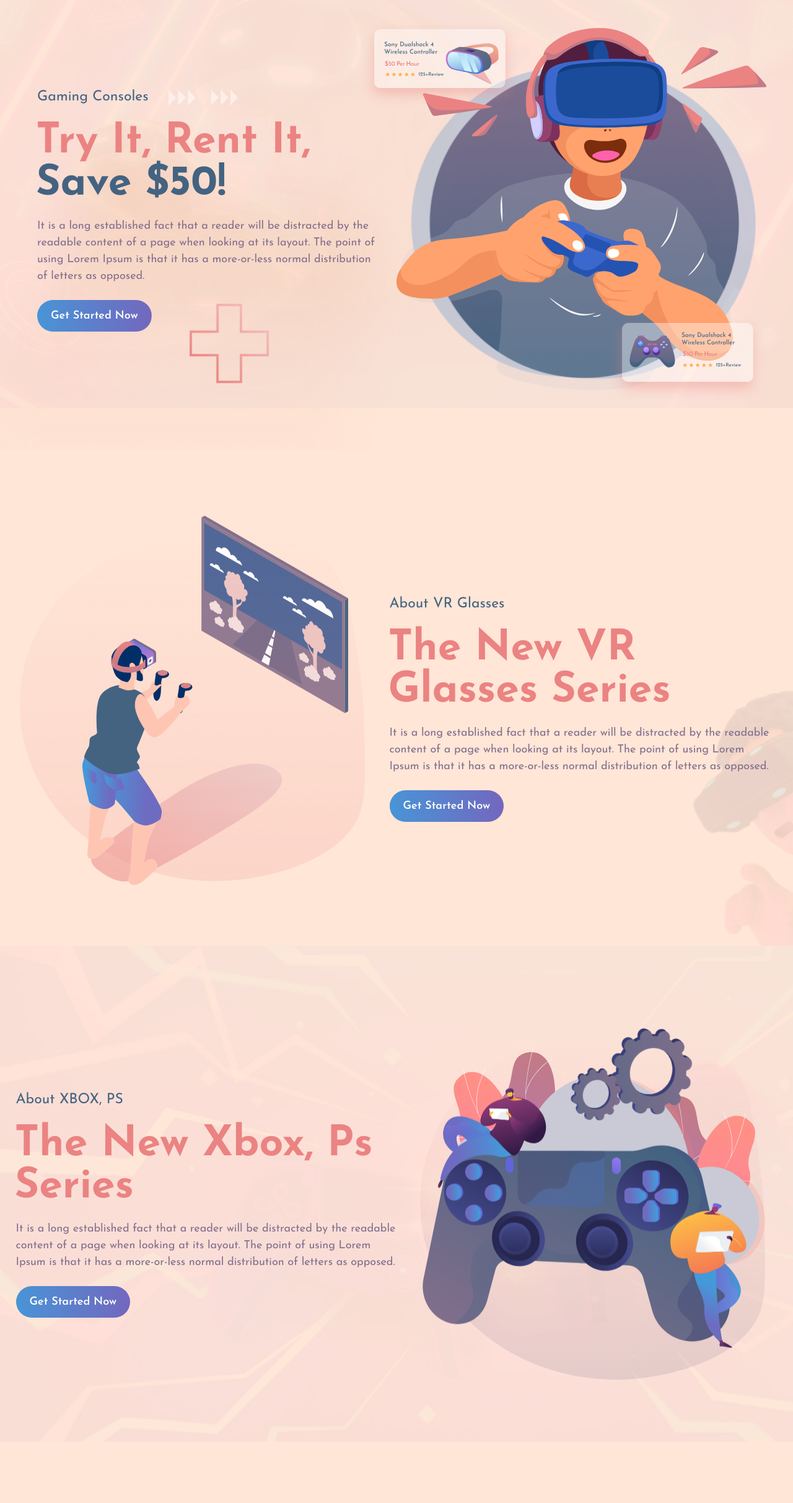
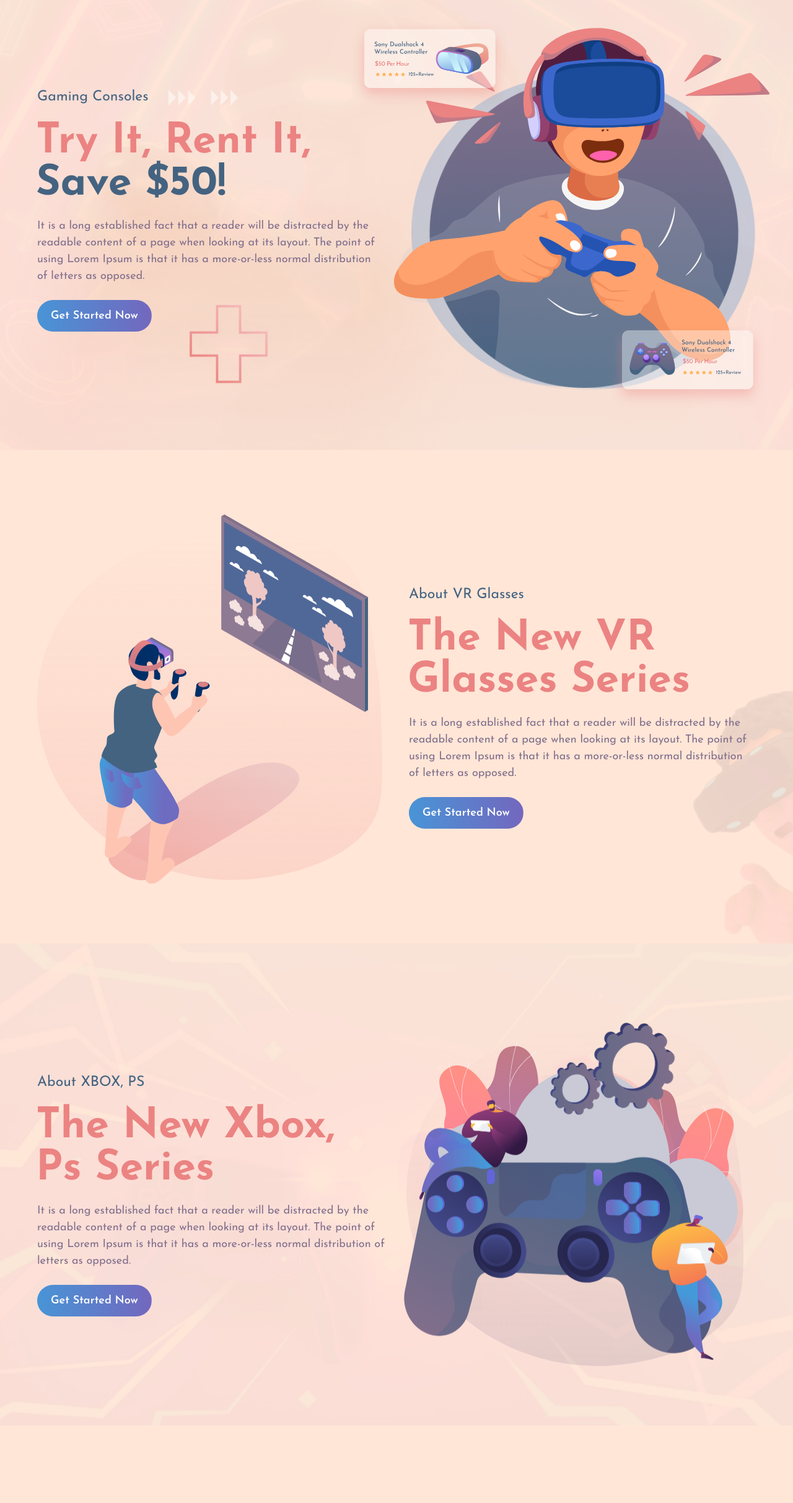
Before and after one commit to GabimaruDevastated/Layout-GoGames, a website built with Vite: page index.html in a window 1280 px wide. Shown: the part 83-2508 px from the top of the page at 62% size. Built offline with nearby package versions, Linux system fonts and the light colour scheme; files whose address does not match are found by name.

Commit message:
fix: Исправлены стили, удалены не нужные файлы

```diff
--- a/index.html
+++ b/index.html
@@ -8,10 +8,10 @@
         <title>GoGames</title>
     </head>
     <body>
-        <header class="absolute left-1/2 -translate-x-1/2 top-0 z-20 pt-6 max-w-[1200px] w-full">
-            <div class="case flex items-center justify-between max-w-[1200px] w-full gap-5">
+        <header class="absolute left-1/2 -translate-x-1/2 pt-6 max-w-[1200px] w-full">
+            <div class="case flex items-center w-full gap-5">
                 <a href="" class="w-[12.5rem]"><img src="./image/logo.png" width="280" height="78" alt=""></a>
-                <div class="max-lg:hidden flex items-center gap-14">
+                <div class="max-lg:hidden flex items-center gap-14 ml-auto">
                     <nav>
                         <ul class="flex gap-11">
                             <li class="list__item"><a href="#welcome">Home</a></li>
@@ -22,7 +22,7 @@
                     </nav>
                     <a href="#!" class="button">Get Started Now</a>
                 </div>
-                <button class="button_burger lg:hidden">
+                <button class="button_burger lg:hidden ml-auto">
                     <span class="burger-line"></span>
                     <span class="burger-line"></span>
                     <span class="burger-line"></span>
@@ -30,36 +30,36 @@
             </div>
         </header>
         <main>
-            <section id="welcome" class="bg-[url('../image/bg1.png')] bg-cover">
-                <div class="case max-w-[1200px] md:grid md:grid-cols-2 max-md:flex max-md:flex-col-reverse items-center lg:gap-12 max-md:gap-5">
+            <section id="welcome" class="bg-[url('../image/welcome/bg-welcome.png')]">
+                <div class="case md:grid md:grid-cols-2 max-md:flex max-md:flex-col-reverse items-center lg:gap-12 max-md:gap-5">
                     <div class="relative">
                         <p class="subtitle flex gap-4 md:gap-8">Gaming Consoles <img class="w-28 max-md:w-20" src="./image/welcome/arrows.svg" alt=""></p>
                         <h1 class="title">Try It, Rent It, <span class="text-[#446381]">Save&nbsp;$50!</span></h1>
                         <p class="text">It is a long established fact that a reader will be distracted by the readable content of a page when looking at its layout. The point of using Lorem Ipsum is that it has a more-or-less normal distribution of letters as opposed.</p>
                         <a href="#!" class="button">Get Started Now</a>
-                        <img class="x-img max-lg:hidden" src="image/welcome/x.svg" alt="">
+                        <img class="x-img max-lg:hidden" src="image/welcome/x.svg" loading="lazy" alt="">
                     </div>
                     <div class="relative max-lg:hidden">
-                        <img class="absolute z-[1] top-16 w-full" src="./image/welcome/hero-boy-bg.png" alt="">
-                        <div class="relative z-[1] -left-5">
-                            <img class="joy absolute w-full left-[3vw] bottom-[70%]" src="./image/welcome/hero-joy.svg" alt="">
-                            <img class="boy relative top-0 right-1" src="./image/welcome/hero-boy.svg" alt="">
+                        <img class="absolute top-20" src="./image/welcome/hero-boy-bg.png" width="555" height="500" alt="">
+                        <div class="relative -left-4">
+                            <img class="joy absolute w-full left-[7%] bottom-[68%]" src="./image/welcome/hero-joy.svg" alt="">
+                            <img class="boy relative -left-3" src="./image/welcome/hero-boy.svg" alt="">
                         </div>
-                        <img class="absolute z-[2] -top-2 -left-20" src="./image/welcome/card1.svg" alt="">
-                        <img class="absolute z-[2] -bottom-4 -right-4" src="./image/welcome/card2.svg" alt="">
+                        <img class="absolute -top-2 -left-24" src="./image/welcome/card1.svg" alt="">
+                        <img class="absolute -bottom-7 -right-4" src="./image/welcome/card2.svg" alt="">
                     </div>
-                    <img class="w-full max-md:max-w-md lg:hidden" src="./image/welcome/hero-scene.svg" alt="">
+                    <img class="w-full max-md:max-w-md lg:hidden" src="./image/welcome/hero-scene.svg" loading="lazy" alt="">
                 </div>
             </section>
 
             <section id="about">
-                <div class="case flex max-md:flex-col justify-center items-center gap-10">
-                    <img class="lg:hidden max-md:max-w-md md:max-w-[50%] w-full" src="./image/about/illutration.svg" alt="">
+                <div class="case md:grid md:grid-cols-2 max-md:flex max-md:flex-col items-center gap-10">
+                    <img class="lg:hidden max-md:max-w-md w-full" src="./image/about/illutration.svg" loading="lazy" alt="">
                     <div class="relative max-w-xl max-lg:hidden">
-                        <img class="right-0 relative z-[1]" src="./image/about/about_scene-without-tv.svg" alt="">
-                        <img class="tv absolute -top-5 right-8 [zoom:0.82]" src="./image/about/tv.svg" alt="">
+                        <img class="relative" src="./image/about/about_scene-without-tv.svg" loading="lazy" alt="">
+                        <img class="tv absolute -top-5 right-8 [zoom:0.82]" src="./image/about/tv.svg" loading="lazy" alt="">
                     </div>
-                    <div class="about__text md:max-w-[50%]">
+                    <div class="about__text">
                         <p class="subtitle">About VR Glasses</p>
                         <h2 class="title">The New VR Glasses Series</h2>
                         <p class="text">It is a long established fact that a reader will be distracted by the readable content of a page when looking at its layout. The point of using Lorem Ipsum is that it has a more-or-less normal distribution of letters as opposed.</p>
@@ -68,26 +68,26 @@
                 </div>
             </section>
 
-            <section id="about-pc" class="bg-[url(../image/about-pc/about-pc_bg.png)] bg-cover">
-                <div class="case flex max-md:flex-col-reverse justify-center items-center gap-8">
-                    <div class="md:max-w-[50%]">
+            <section id="about-pc" class="bg-[url(../image/about-pc/about-pc_bg.png)] bg-center bg-cover">
+                <div class="case md:grid md:grid-cols-2 max-md:flex max-md:flex-col-reverse items-center gap-8">
+                    <div class="">
                         <p class="subtitle">About XBOX, PS</p>
                         <h2 class="title">The New Xbox, Ps Series</h2>
                         <p class="text">It is a long established fact that a reader will be distracted by the readable content of a page when looking at its layout. The point of using Lorem Ipsum is that it has a more-or-less normal distribution of letters as opposed.</p>
                         <a href="#!" class="button">Get Started Now</a>
                     </div>
                     <div class="relative max-lg:hidden pr-5">
-                        <img src="./image/about-pc/bg-gamepad.svg" alt="">
-                        <img class="gear absolute top-16 left-[42%] z-[1]" src="./image/about-pc/gear.svg" alt="">
-                        <img class="gear absolute top-0 left-[53%]" src="./image/about-pc/gear-big.svg" alt="">
-                        <img class="gamepad absolute top-[19%] left-1" src="./image/about-pc/gamepad.svg" alt="">
+                        <img src="./image/about-pc/bg-gamepad.svg" loading="lazy" alt="">
+                        <img class="gear absolute top-16 left-[41%]" src="./image/about-pc/gear.svg" loading="lazy" alt="">
+                        <img class="gear absolute top-0 left-[53%]" src="./image/about-pc/gear-big.svg" loading="lazy" alt="">
+                        <img class="gamepad absolute bottom-0 -left-1" src="./image/about-pc/gamepad.svg" loading="lazy" alt="">
                     </div>
-                    <img class="lg:hidden max-md:max-w-md md:max-w-[50%] w-full" src="./image/about-pc/about-pc_scene.svg" alt="">
+                    <img class="lg:hidden max-md:max-w-md w-full" src="./image/about-pc/about-pc_scene.svg" loading="lazy" alt="">
                 </div>
             </section>
 
             <section id="prices">
-                <div class="case w-full flex flex-col justify-center items-center gap-8">
+                <div class="case w-full flex flex-col justify-center gap-8">
                     <div class="text-center">
                         <p class="subtitle">Our Pricing</p>
                         <h2 class="title mb-10">Choose Your Plan</h2>
--- a/styles/styles.scss
+++ b/styles/styles.scss
@@ -26,14 +26,14 @@ body {
 section {
     display: flex;
     justify-content: center;
-    align-items: center;
     background-color: #FFE6D7;
-    min-height: 100svh;
+    min-height: 100%;
     padding: 8rem 0 6rem 0;
 }
 
 .case {
     padding: 0 20px;
+    max-width: 1200px;
 }
 
 .subtitle {
@@ -137,8 +137,6 @@ section {
     position: absolute;
     left: 45%;
     bottom: -20%;
-    width: 120px;
-    height: 120px;
     animation: 8s linear infinite rotating;
 }
 
@@ -154,7 +152,7 @@ section {
 
 .joy {
     opacity: 0;
-    animation: 1s 0.8s ease-in-out joy forwards;
+    animation: 1s 1.2s ease-in-out joy forwards;
 }
 
 @keyframes joy {
@@ -170,7 +168,7 @@ section {
 }
 
 .boy {
-    animation: 0.9s 0.1s ease-in-out boy both;
+    animation: 0.9s 0.5s ease-in-out boy both;
 }
 
 
```
Also changed, not shown: image/prices/arrow.jpg (deleted), image/welcome/bg-welcome.png (renamed from image/bg1.png), image/welcome/card1.png (deleted), image/welcome/card2.png (deleted), styles/styles.css, 1 other file.
